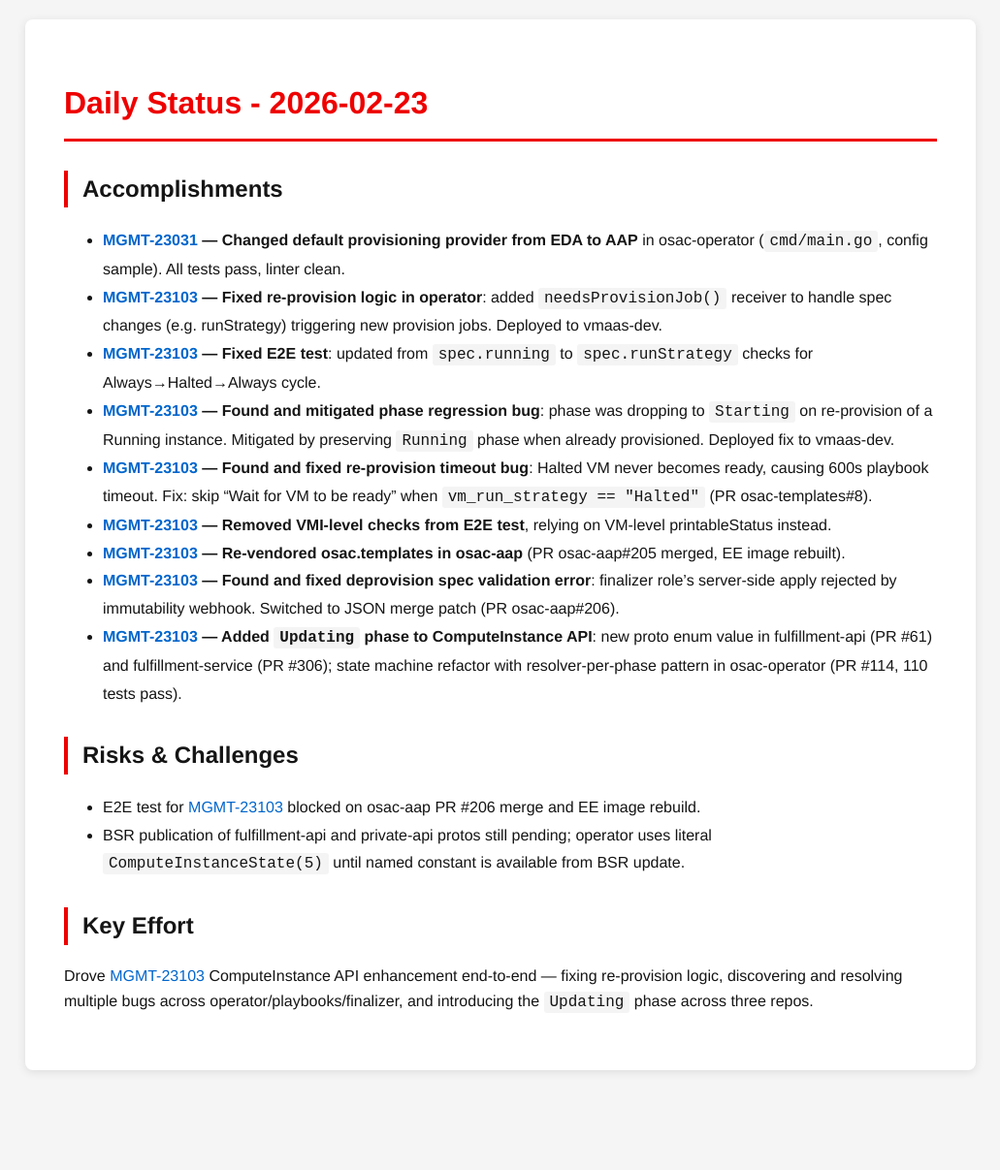
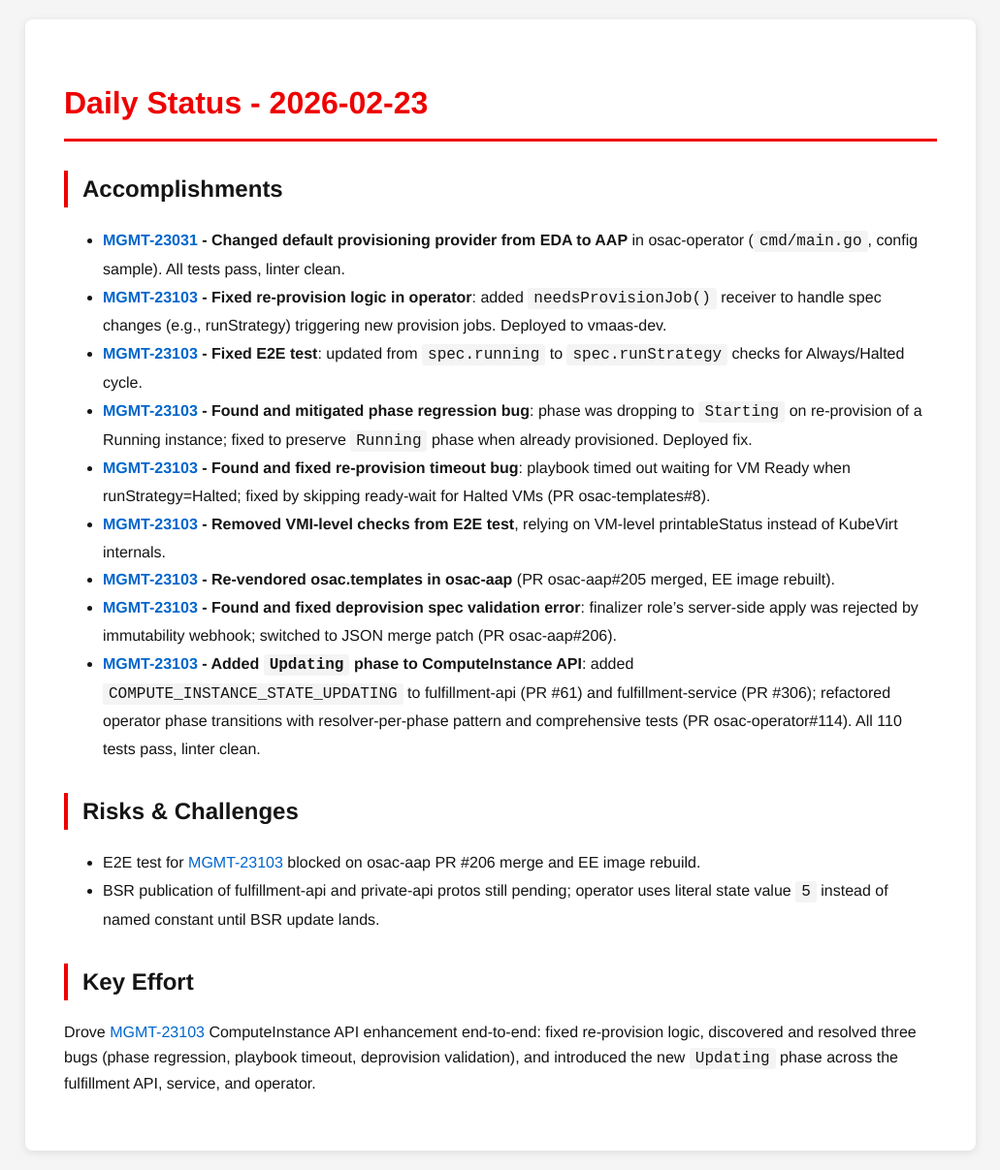
Before and after one commit to tzvatot/daily-status, a Jekyll site: the page built from 2026-02-23.md, in a window 1280 px wide. Shown: the whole page at 97% size, without its empty margins (124-1155 px from the left). Built offline with Jekyll 4.4.1, drawn with Linux system fonts in a browser that asks for light colours; before the commit the page ends 1124 px from its top, so only the background shows below that.

Commit message:
Daily status update - 2026-02-23

```diff
--- a/2026-02-23.md
+++ b/2026-02-23.md
@@ -7,19 +7,22 @@
 # Daily Status - 2026-02-23
 
 ## Accomplishments
-- **[MGMT-23031](https://issues.redhat.com/browse/MGMT-23031) — Changed default provisioning provider from EDA to AAP** in osac-operator (`cmd/main.go`, config sample). All tests pass, linter clean.
-- **[MGMT-23103](https://issues.redhat.com/browse/MGMT-23103) — Fixed re-provision logic in operator**: added `needsProvisionJob()` receiver to handle spec changes (e.g. runStrategy) triggering new provision jobs. Deployed to vmaas-dev.
-- **[MGMT-23103](https://issues.redhat.com/browse/MGMT-23103) — Fixed E2E test**: updated from `spec.running` to `spec.runStrategy` checks for Always→Halted→Always cycle.
-- **[MGMT-23103](https://issues.redhat.com/browse/MGMT-23103) — Found and mitigated phase regression bug**: phase was dropping to `Starting` on re-provision of a Running instance. Mitigated by preserving `Running` phase when already provisioned. Deployed fix to vmaas-dev.
-- **[MGMT-23103](https://issues.redhat.com/browse/MGMT-23103) — Found and fixed re-provision timeout bug**: Halted VM never becomes ready, causing 600s playbook timeout. Fix: skip "Wait for VM to be ready" when `vm_run_strategy == "Halted"` (PR osac-templates#8).
-- **[MGMT-23103](https://issues.redhat.com/browse/MGMT-23103) — Removed VMI-level checks from E2E test**, relying on VM-level printableStatus instead.
-- **[MGMT-23103](https://issues.redhat.com/browse/MGMT-23103) — Re-vendored osac.templates in osac-aap** (PR osac-aap#205 merged, EE image rebuilt).
-- **[MGMT-23103](https://issues.redhat.com/browse/MGMT-23103) — Found and fixed deprovision spec validation error**: finalizer role's server-side apply rejected by immutability webhook. Switched to JSON merge patch (PR osac-aap#206).
-- **[MGMT-23103](https://issues.redhat.com/browse/MGMT-23103) — Added `Updating` phase to ComputeInstance API**: new proto enum value in fulfillment-api (PR #61) and fulfillment-service (PR #306); state machine refactor with resolver-per-phase pattern in osac-operator (PR #114, 110 tests pass).
+
+- **[MGMT-23031](https://issues.redhat.com/browse/MGMT-23031) - Changed default provisioning provider from EDA to AAP** in osac-operator (`cmd/main.go`, config sample). All tests pass, linter clean.
+- **[MGMT-23103](https://issues.redhat.com/browse/MGMT-23103) - Fixed re-provision logic in operator**: added `needsProvisionJob()` receiver to handle spec changes (e.g., runStrategy) triggering new provision jobs. Deployed to vmaas-dev.
+- **[MGMT-23103](https://issues.redhat.com/browse/MGMT-23103) - Fixed E2E test**: updated from `spec.running` to `spec.runStrategy` checks for Always/Halted cycle.
+- **[MGMT-23103](https://issues.redhat.com/browse/MGMT-23103) - Found and mitigated phase regression bug**: phase was dropping to `Starting` on re-provision of a Running instance; fixed to preserve `Running` phase when already provisioned. Deployed fix.
+- **[MGMT-23103](https://issues.redhat.com/browse/MGMT-23103) - Found and fixed re-provision timeout bug**: playbook timed out waiting for VM Ready when runStrategy=Halted; fixed by skipping ready-wait for Halted VMs (PR osac-templates#8).
+- **[MGMT-23103](https://issues.redhat.com/browse/MGMT-23103) - Removed VMI-level checks from E2E test**, relying on VM-level printableStatus instead of KubeVirt internals.
+- **[MGMT-23103](https://issues.redhat.com/browse/MGMT-23103) - Re-vendored osac.templates in osac-aap** (PR osac-aap#205 merged, EE image rebuilt).
+- **[MGMT-23103](https://issues.redhat.com/browse/MGMT-23103) - Found and fixed deprovision spec validation error**: finalizer role's server-side apply was rejected by immutability webhook; switched to JSON merge patch (PR osac-aap#206).
+- **[MGMT-23103](https://issues.redhat.com/browse/MGMT-23103) - Added `Updating` phase to ComputeInstance API**: added `COMPUTE_INSTANCE_STATE_UPDATING` to fulfillment-api (PR #61) and fulfillment-service (PR #306); refactored operator phase transitions with resolver-per-phase pattern and comprehensive tests (PR osac-operator#114). All 110 tests pass, linter clean.
 
 ## Risks & Challenges
+
 - E2E test for [MGMT-23103](https://issues.redhat.com/browse/MGMT-23103) blocked on osac-aap PR #206 merge and EE image rebuild.
-- BSR publication of fulfillment-api and private-api protos still pending; operator uses literal `ComputeInstanceState(5)` until named constant is available from BSR update.
+- BSR publication of fulfillment-api and private-api protos still pending; operator uses literal state value `5` instead of named constant until BSR update lands.
 
 ## Key Effort
-Drove [MGMT-23103](https://issues.redhat.com/browse/MGMT-23103) ComputeInstance API enhancement end-to-end — fixing re-provision logic, discovering and resolving multiple bugs across operator/playbooks/finalizer, and introducing the `Updating` phase across three repos.
+
+Drove [MGMT-23103](https://issues.redhat.com/browse/MGMT-23103) ComputeInstance API enhancement end-to-end: fixed re-provision logic, discovered and resolved three bugs (phase regression, playbook timeout, deprovision validation), and introduced the new `Updating` phase across the fulfillment API, service, and operator.
```
